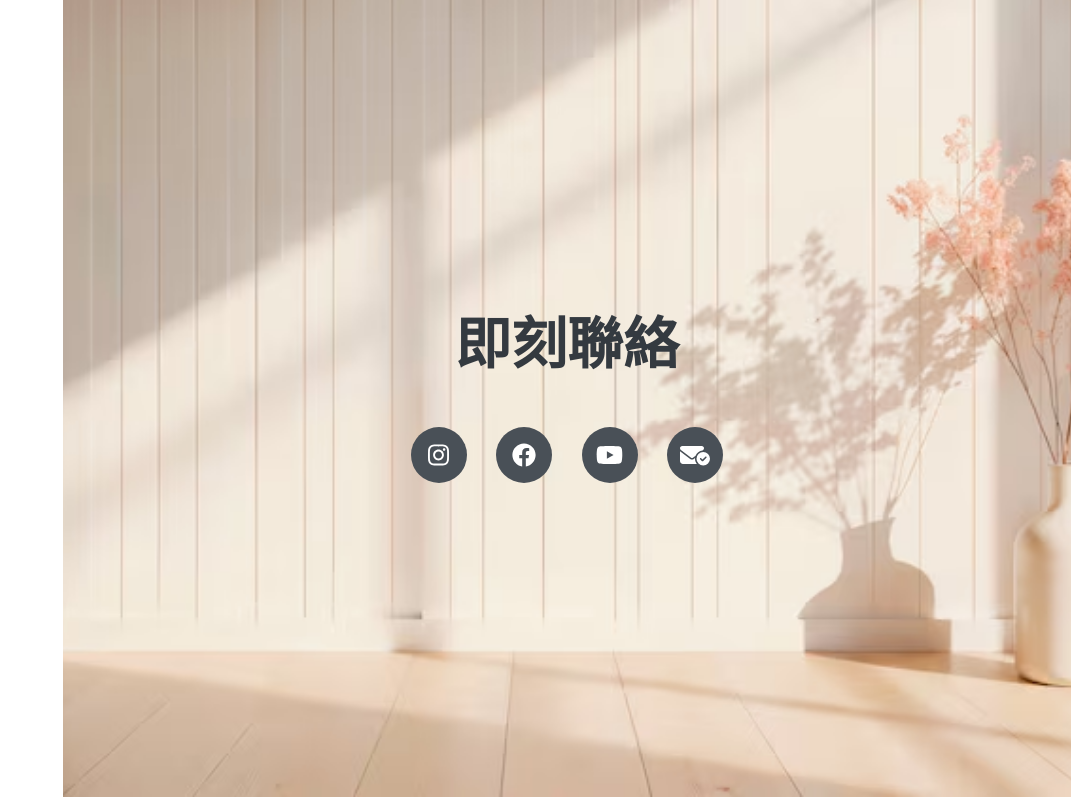
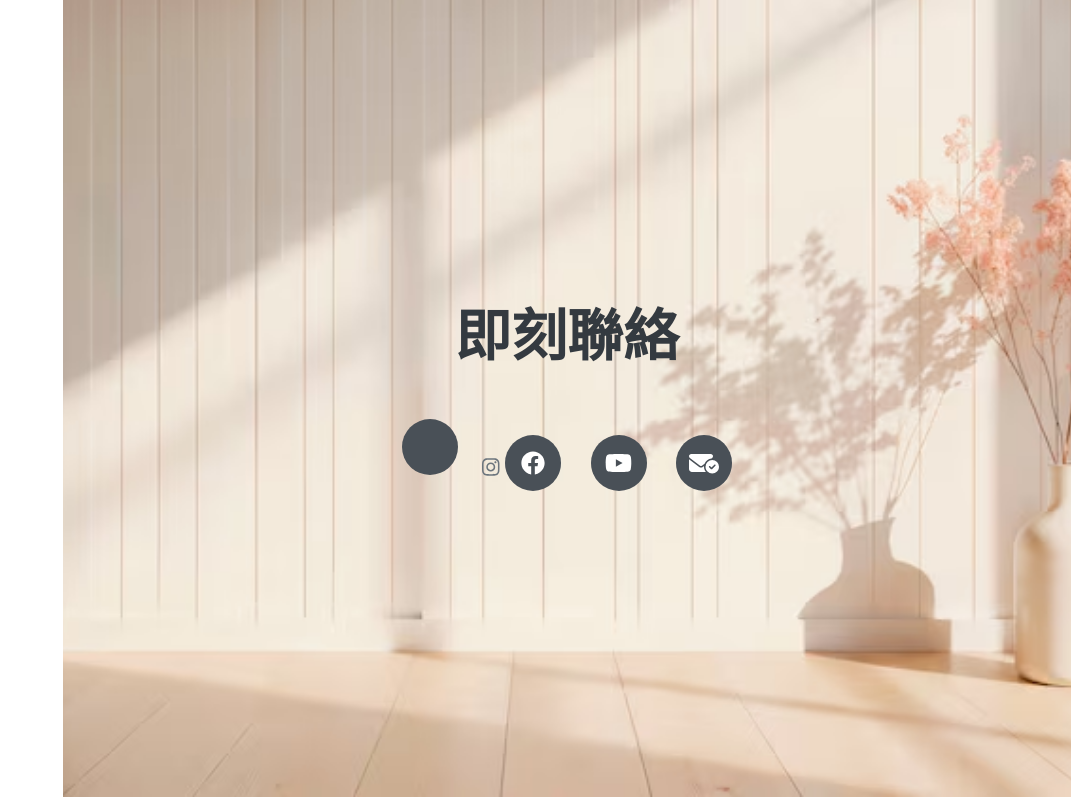
Before and after one commit to a114070066/a114070066.github.io, a plain HTML site: page index.html in a window 1280 px wide. Shown: the part 4866-5663 px from the top of the page, without its empty margins (209-1280 px from the left). Drawn offline with nearby package versions, Linux system fonts and the light colour scheme; a web font is replaced by a local one.

Commit message:
新增IG連結

```diff
--- a/index.html
+++ b/index.html
@@ -261,7 +261,7 @@
                     </ul>
                     -->
                      <div class="social-icons libbygo">
-                        <a class="social-icon" href="#!"target="_blank"><i class="fa-brands fa-instagram"></i></a>
+                        <a class="social-icon" href="#!"target="_blank"><a href="https://www.instagram.com/xnxn2o/" target="_blank"></a><i class="fa-brands fa-instagram"></i></a>
                         <a class="social-icon" href="#!"target="_blank"><i class="fa-brands fa-facebook"></i></a>
                         <a class="social-icon" href="#!"target="_blank"><i class="fa-brands fa-youtube"></i></a>
                         <a class="social-icon" href="mailto:xnxn2o960218@gmail.com"><i class="fa-solid fa-envelope-circle-check"></i></a>
```
